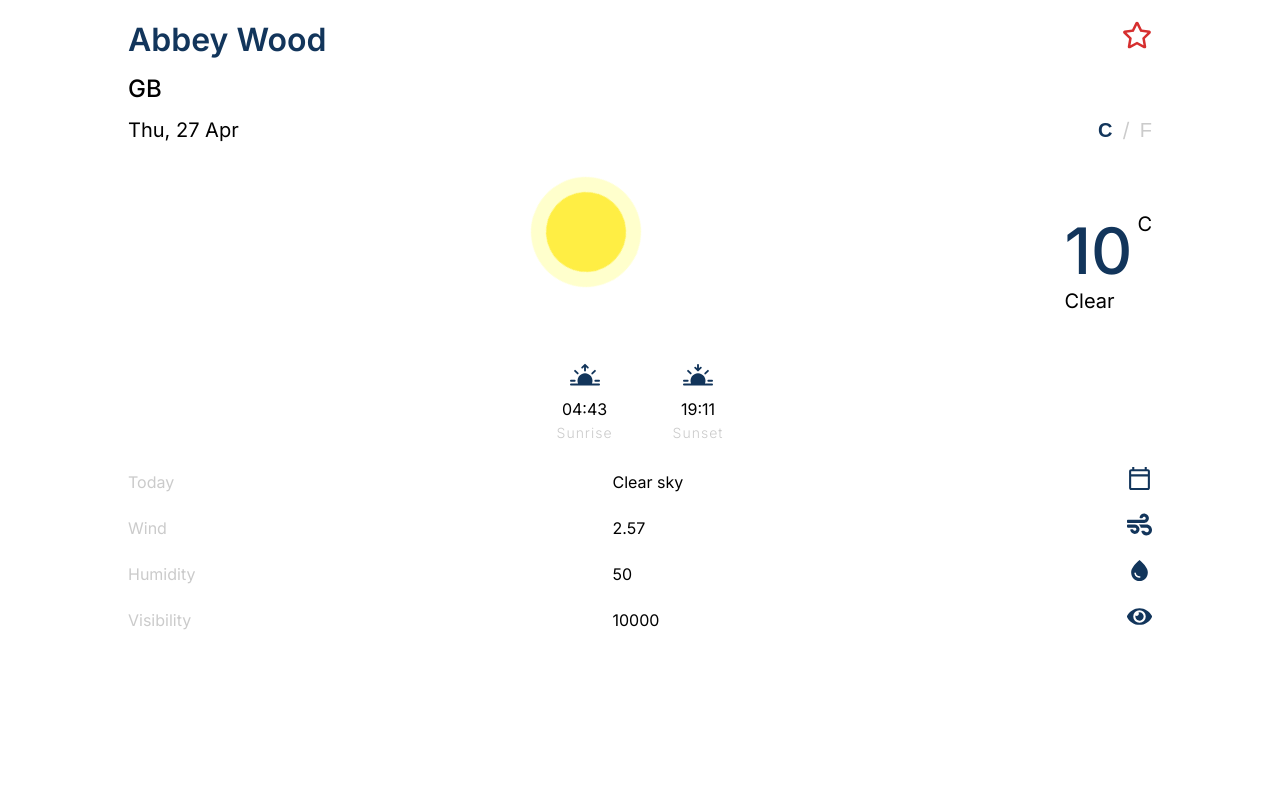
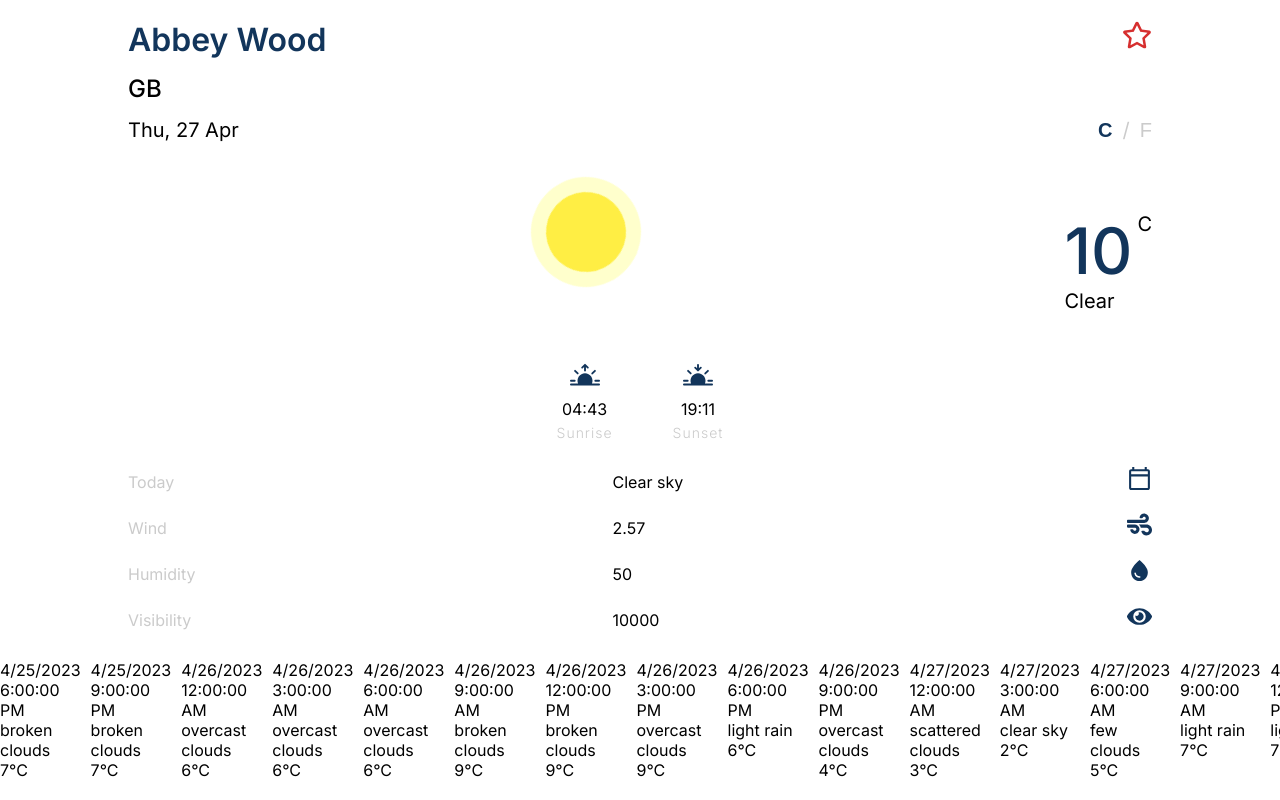
Before and after one commit to HejCattis/WeatherApp, a React (Vite) app in the folder WeatherApp/: page / in a window 1280 px wide. Built offline with nearby package versions, Linux system fonts and the light colour scheme.

Commit message:
Forecast scrollbar

```diff
--- /dev/null
+++ b/WeatherApp/src/components/Forecast.tsx
@@ -0,0 +1,31 @@
+import useStoreWeather from "../store/storeWeather";
+
+function Forecast () {
+    const { forecastData } = useStoreWeather();
+
+    const weatherData = forecastData?.list.map((data) => {
+      const dateTime = new Date(data.dt_txt);
+      const temperature = Math.round(data.main.temp);
+      const description = data.weather[0].description;
+
+      return {
+        temperature,
+        description,
+        dateTime: `${dateTime.toLocaleDateString()} ${dateTime.toLocaleTimeString()}`,
+      };
+    });
+
+    return (
+      <div style={{ display: 'flex', overflowX: 'scroll', maxWidth: '100%' }}>
+        {weatherData?.map((data, index) => (
+          <div key={index} style={{ marginRight: '10px' }}>
+            <div>{data.dateTime}</div>
+            <div>{data.description}</div>
+            <div>{data.temperature}°C</div>
+          </div>
+        ))}
+      </div>
+    )
+  }
+
+  export default Forecast;
--- a/WeatherApp/src/pages/LandingPage.tsx
+++ b/WeatherApp/src/pages/LandingPage.tsx
@@ -10,6 +10,7 @@ import { FaWind, FaEye  } from "react-icons/fa";
 import { MdWaterDrop, MdOutlineCalendarToday } from "react-icons/md";
 import { ApiResponse } from "../interface/ApiResponse";
 import ApiTest from "../components/ApiTest";
+import Forecast from "../components/Forecast";
 
 
 function LandingPage() {
@@ -57,12 +58,14 @@ function LandingPage() {
     }
   ]
 
+
   return (
     <div>
         <Header title={weatherData?.name} subtitle={weatherData?.sys.country} text={formattedDate} icon></Header>
         { weatherData && <WeatherIcon weatherCondition={weatherData.weather[0].main} degree={weatherData.main.temp} ></WeatherIcon>}
         { weatherData && <SunTime sunrise={weatherData.sys.sunrise} sunset={weatherData.sys.sunset}></SunTime>}
         { weatherData && <CurrentInfo current={current}></CurrentInfo>}
+        { forecastData && <Forecast></Forecast>}
     </div>
   );
 }
```
